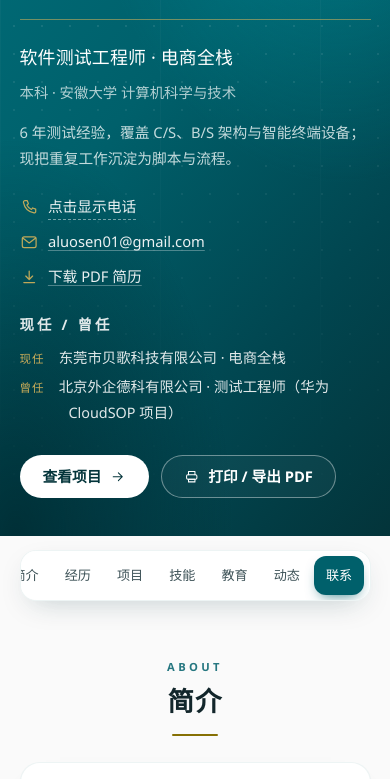
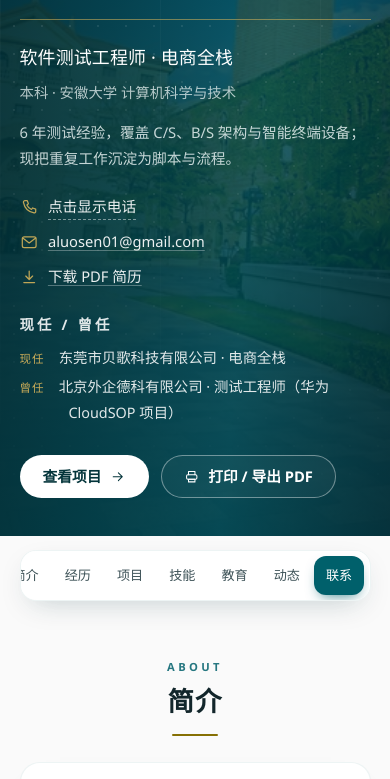
Before and after one commit to luoshikai/luoshikai.github.io, a plain HTML site: page index.html in a window 390 px wide. Shown: the part 268-1047 px from the top of the page. Drawn offline with Linux system fonts and the light colour scheme.

Commit message:
Use campus photo as hero banner

```diff
--- a/assets/style.css
+++ b/assets/style.css
@@ -118,10 +118,14 @@ button { font: inherit; }
   isolation: isolate;
   overflow: hidden;
   color: #eef6f6;
-  background:
-    radial-gradient(120% 90% at 88% 4%, rgba(0, 160, 173, 0.55), transparent 58%),
-    radial-gradient(90% 80% at 4% 100%, rgba(0, 32, 38, 0.65), transparent 62%),
-    linear-gradient(132deg, #00707c 0%, #00606b 42%, #014650 74%, #03343a 100%);
+  background-color: #03343a;
+  background-image:
+    linear-gradient(96deg, rgba(0, 43, 50, 0.93) 0%, rgba(0, 58, 66, 0.88) 30%, rgba(0, 74, 83, 0.78) 58%, rgba(0, 47, 55, 0.8) 100%),
+    linear-gradient(180deg, rgba(1, 32, 38, 0.42) 0%, rgba(1, 32, 38, 0.12) 38%, rgba(1, 32, 38, 0.62) 100%),
+    url("banner.jpg");
+  background-position: center, center, center 44%;
+  background-size: cover, cover, cover;
+  background-repeat: no-repeat;
 }
 
 .hero__pattern {
@@ -970,6 +974,13 @@ button { font: inherit; }
   body { font-size: 15.5px; }
 
   .hero__inner { grid-template-columns: minmax(0, 1fr); gap: 26px; padding-block: 34px 38px; }
+  .hero {
+    background-image:
+      linear-gradient(96deg, rgba(0, 43, 50, 0.94) 0%, rgba(0, 58, 66, 0.9) 32%, rgba(0, 74, 83, 0.82) 64%, rgba(0, 47, 55, 0.86) 100%),
+      linear-gradient(180deg, rgba(1, 32, 38, 0.46) 0%, rgba(1, 32, 38, 0.16) 38%, rgba(1, 32, 38, 0.66) 100%),
+      url("banner-1100.jpg");
+    background-position: center, center, 50% 44%;
+  }
   .hero__aside { display: flex; align-items: center; gap: 18px; text-align: left; }
   .portrait-wrap { width: 100px; margin: 0; flex: none; }
   .portrait-caption { margin-top: 0; }
```
Also changed, not shown: assets/banner-1100.jpg (added), assets/banner.jpg (added), 1 other file.
